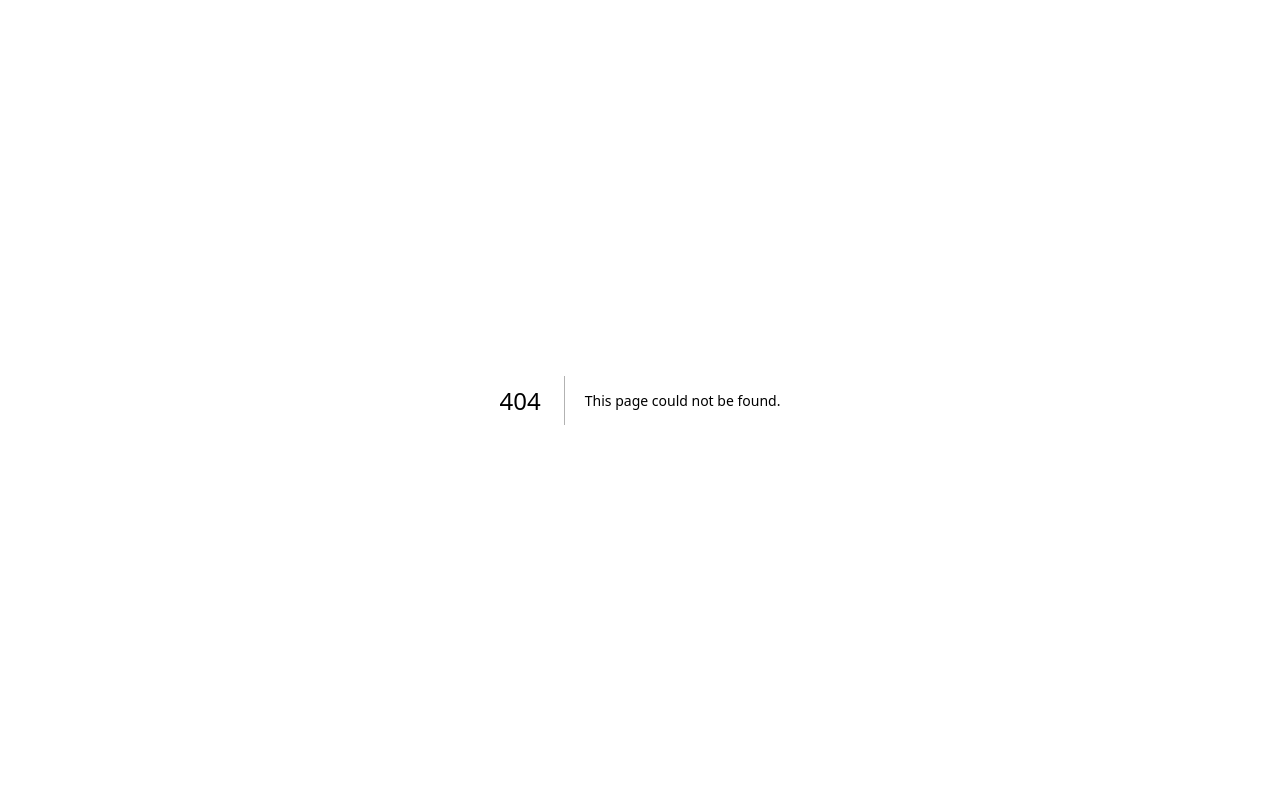
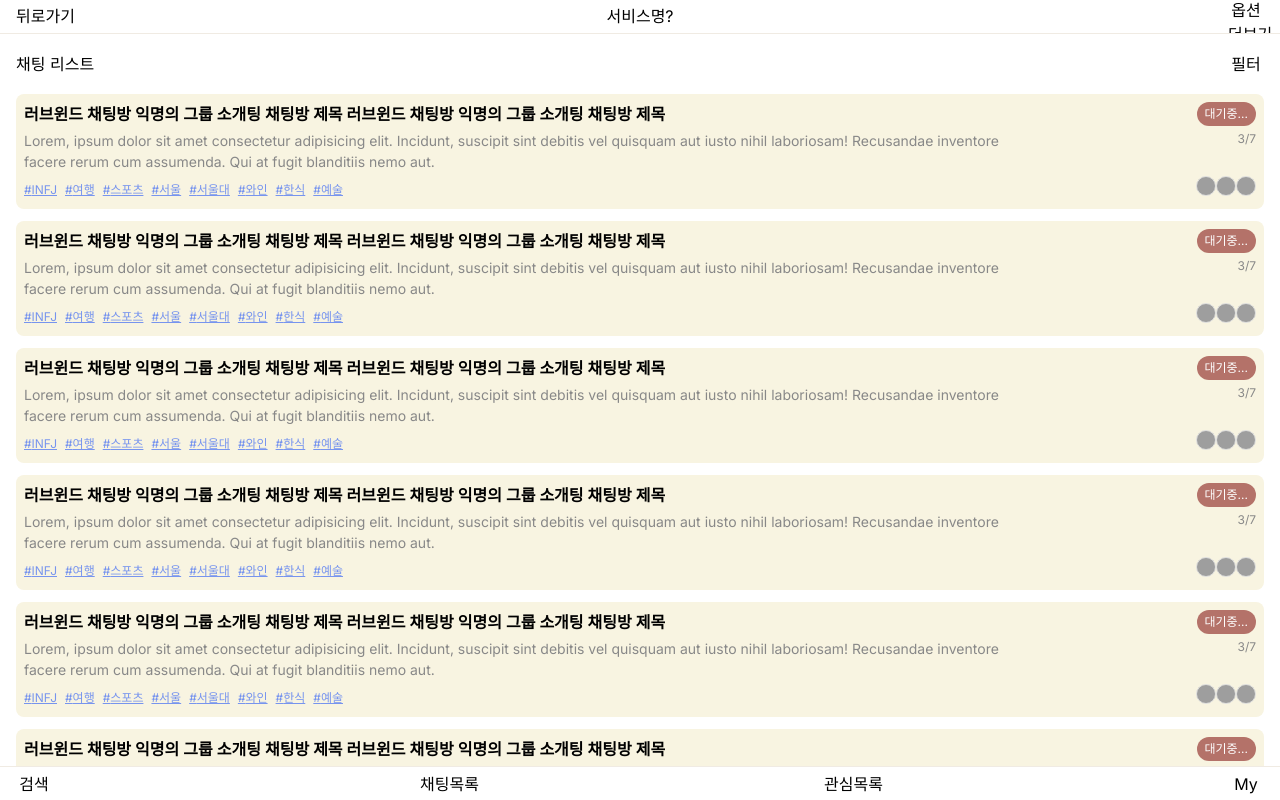
Before and after one commit to Lovilind/web-client-chat, a Next.js app: page /chat in a window 1280 px wide. Before the commit this address had no page. Built offline with nearby package versions, Linux system fonts and the light colour scheme; grey boxes are pictures that could not be loaded.

Commit message:
기본 프로토 타입 UI 목록 추가 및 클릭 이벤트명 정의 및 호출

```diff
--- /dev/null
+++ b/app/chat/page.tsx
@@ -0,0 +1,49 @@
+'use client';
+
+import { ChattingRoomItem } from '@/components/ChattingRoomItem';
+
+import { GlobalNavigation } from '@/components/GlobalNavigation';
+import { TopHeader } from '@/components/TopHeader';
+
+export default function Chat() {
+  //TODO: GA나 관련 이벤트는 구독해서 처리할 수 있도록 store로 옵저빙 형태로 처리하기
+  const onClickFromChat = (eventName: string) => {
+    console.warn('🚀 >> onClickFromChat >> eventName:', eventName);
+  };
+
+  return (
+    <article className="page-container chat">
+      <div className="fx-col fx-cntn-cntr layout-contents">
+        <TopHeader onClickTopHeader={onClickFromChat} />
+        <div className="wrap-contents def-padng-sd">
+          <section className="wrap-contents-head fx-rw fx-algn-cntr">
+            <div className="box-head-left">
+              <h2 className="contents-header">채팅 리스트</h2>
+            </div>
+            <div className="box-head-right">
+              <button
+                className="filter-button wrap-btn"
+                onClick={(e: unknown) =>
+                  onClickFromChat('ON_CLICK_CHATTING_LIST_FILTER_BUTTON')
+                }
+              >
+                필터
+              </button>
+            </div>
+          </section>
+
+          <ul className="wrap-chatting-room-list">
+            <ChattingRoomItem onClickChattingRoomItem={onClickFromChat} />
+            <ChattingRoomItem onClickChattingRoomItem={onClickFromChat} />
+            <ChattingRoomItem onClickChattingRoomItem={onClickFromChat} />
+            <ChattingRoomItem onClickChattingRoomItem={onClickFromChat} />
+            <ChattingRoomItem onClickChattingRoomItem={onClickFromChat} />
+            <ChattingRoomItem onClickChattingRoomItem={onClickFromChat} />
+            <ChattingRoomItem onClickChattingRoomItem={onClickFromChat} />
+          </ul>
+        </div>
+        <GlobalNavigation onClickGlobalNavigation={onClickFromChat} />
+      </div>
+    </article>
+  );
+}
--- a/app/globals.css
+++ b/app/globals.css
@@ -24,4 +24,180 @@ body {
       rgb(var(--background-end-rgb))
     )
     rgb(var(--background-start-rgb));
+
+  word-break: keep-all;
 }
+
+/* TODO: tail wind로 정의해서 쓸것, 우선 사요 */
+
+.page-container {
+  width: 100%;
+  height: 100vh;
+  background-color: #333;
+  color: #000;
+}
+
+.layout-contents {
+  height: 100%;
+  background-color: #fff;
+  display: flex;
+  margin: 0 auto;
+}
+
+.fx-rw {
+  display: flex;
+}
+.fx-col {
+  display: flex;
+  flex-direction: column;
+}
+
+.fx-algn-cntr {
+  align-items: center;
+}
+
+.fx-cntn-cntr {
+  justify-content: center;
+}
+
+.wrap-contents {
+  width: 100%;
+  height: 100%;
+  overflow-y: auto;
+  overflow-x: hidden;
+}
+
+.def-padng-sd {
+  padding-left: 16px;
+  padding-right: 16px;
+}
+
+.def-padng-tb {
+  padding-top: 16px;
+  padding-bottom: 16px;
+}
+
+.wrap-btn {
+  width: 36px;
+  height: 36px;
+  background-position: center;
+  background-repeat: no-repeat;
+  cursor: pointer;
+}
+
+.row-1 {
+  display: block;
+  white-space: nowrap;
+  overflow: hidden;
+  text-overflow: ellipsis;
+}
+
+.row-2 {
+  -webkit-line-clamp: 2;
+  display: -webkit-box;
+  -webkit-box-orient: vertical;
+  overflow: hidden;
+}
+
+.wrap-contents-head {
+  justify-content: space-between;
+  margin-bottom: 12px;
+  position: sticky;
+  top: 0;
+  background-color: #fff;
+  padding-top: 12px;
+}
+
+/* NOTE: 컴포넌트 */
+
+#lvl-header {
+  justify-content: space-between;
+  border-bottom: 1px solid #f0ebe3;
+  overflow: hidden;
+}
+
+#lvl-gnb {
+  justify-content: space-between;
+  overflow: hidden;
+  border-top: 1px solid #f0ebe3;
+}
+
+.wrap-chatting-room-list .room-title {
+  font-size: 16px;
+  font-weight: 600;
+  max-width: 80%;
+}
+
+.wrap-chatting-room-list #lvl-chatting-room-item {
+  padding: 8px;
+  border-radius: 8px;
+  background-color: #f8f4e1;
+}
+
+.wrap-chatting-room-list .room-enter-count,
+.wrap-chatting-room-list .room-desc {
+  font-size: 14px;
+  color: #888;
+  max-width: 80%;
+}
+.wrap-chatting-room-list .room-enter-count,
+.wrap-chatting-room-list .room-status-badge {
+  display: inline-flex;
+  margin-left: auto;
+  align-items: center;
+  flex-shrink: 0;
+}
+
+.wrap-chatting-room-list .room-enter-count {
+  margin-bottom: auto;
+  font-size: 12px;
+}
+
+.wrap-chatting-room-list .room-status-badge {
+  border-radius: 30px;
+  padding: 0 8px;
+  color: #fff;
+  background-color: #b47269;
+  font-size: 12px;
+}
+
+.wrap-chatting-room-list .box-info.mid {
+  margin: 4px 0;
+}
+
+.wrap-chatting-room-list #lvl-chatting-room-item {
+  margin: 12px 0;
+}
+.wrap-chatting-room-list #lvl-chatting-room-item:first-child {
+  margin-top: 0;
+}
+
+#lvl-interest-badge {
+  display: inline-block;
+  font-size: 12px;
+  height: 20px;
+  color: #7794ee;
+  text-decoration: underline;
+  cursor: pointer;
+  margin-right: 8px;
+}
+
+#lvl-interest-badge::before {
+  content: '#';
+}
+
+.user-thumbnail {
+  background-image: url('https://cdn.pixabay.com/photo/2015/10/05/22/37/blank-profile-picture-973460_1280.png');
+  width: 20px;
+  height: 20px;
+  display: inline-block;
+  background-size: cover;
+  border-radius: 50%;
+  overflow: hidden;
+  border: 1px solid #ddd;
+  flex-shrink: 0;
+}
+
+.wrap-entry-thumbnails {
+  margin-left: auto;
+}
--- /dev/null
+++ b/components/ChattingRoomItem.tsx
@@ -0,0 +1,57 @@
+'use client';
+
+import { UserThumbnail } from './UserThumbnail';
+
+export const ChattingRoomItem = ({
+  onClickChattingRoomItem,
+}: {
+  onClickChattingRoomItem?: (eventName: string) => void;
+}) => {
+  const onCLickItem = (eventName: string) => (e: unknown) => {
+    if (onClickChattingRoomItem) {
+      onClickChattingRoomItem(eventName);
+    }
+  };
+  return (
+    <li
+      id="lvl-chatting-room-item"
+      onClick={onCLickItem('ON_CLICK_CHATTING_ROOM_ITEM')}
+    >
+      <div className="box-info fx-rw top">
+        <h3 className="room-title row-1">
+          러브윈드 채팅방 익명의 그룹 소개팅 채팅방 제목 러브윈드 채팅방 익명의
+          그룹 소개팅 채팅방 제목
+        </h3>
+        <label className="room-status-badge">대기중...</label>
+      </div>
+
+      <div className="box-info fx-rw mid">
+        <p className="room-desc row-2">
+          Lorem, ipsum dolor sit amet consectetur adipisicing elit. Incidunt,
+          suscipit sint debitis vel quisquam aut iusto nihil laboriosam!
+          Recusandae inventore facere rerum cum assumenda. Qui at fugit
+          blanditiis nemo aut.
+        </p>
+        <span className="room-enter-count ">3/7</span>
+      </div>
+
+      <section className="box-info fx-rw bottom">
+        <section className="wrap-interest">
+          <label id="lvl-interest-badge">INFJ</label>
+          <label id="lvl-interest-badge">여행</label>
+          <label id="lvl-interest-badge">스포츠</label>
+          <label id="lvl-interest-badge">서울</label>
+          <label id="lvl-interest-badge">서울대</label>
+          <label id="lvl-interest-badge">와인</label>
+          <label id="lvl-interest-badge">한식</label>
+          <label id="lvl-interest-badge">예술</label>
+        </section>
+        <section className="wrap-entry-thumbnails fx-rw">
+          <UserThumbnail />
+          <UserThumbnail />
+          <UserThumbnail />
+        </section>
+      </section>
+    </li>
+  );
+};
--- /dev/null
+++ b/components/GlobalNavigation.tsx
@@ -0,0 +1,42 @@
+'use client';
+
+export const GlobalNavigation = ({
+  onClickGlobalNavigation,
+}: {
+  onClickGlobalNavigation?: (eventName: string) => void;
+}) => {
+  const onClickGlobalNavigationButton =
+    (eventName: string) => (e?: unknown) => {
+      if (onClickGlobalNavigation) {
+        onClickGlobalNavigation(eventName);
+      }
+    };
+  return (
+    <footer id="lvl-gnb" className="fx-rw fx-algn-cntr def-padng-sd">
+      <button
+        className="search-button wrap-btn"
+        onClick={onClickGlobalNavigationButton('ON_CLICK_SEARCH_BUTTON')}
+      >
+        검색
+      </button>
+      <button
+        className="chat-list-button wrap-btn"
+        onClick={onClickGlobalNavigationButton('ON_CHAT_LIST_BUTTON')}
+      >
+        채팅목록
+      </button>
+      <button
+        className="favorite-button wrap-btn"
+        onClick={onClickGlobalNavigationButton('ON_FAVORITE_BUTTON')}
+      >
+        관심목록
+      </button>
+      <button
+        className="profile-button wrap-btn"
+        onClick={onClickGlobalNavigationButton('ON_PROFILE_BUTTON')}
+      >
+        My
+      </button>
+    </footer>
+  );
+};
--- /dev/null
+++ b/components/TopHeader.tsx
@@ -0,0 +1,33 @@
+'use client';
+
+export const TopHeader = ({
+  onClickTopHeader,
+}: {
+  onClickTopHeader?: (eventName: string) => void;
+}) => {
+  const onClickHeaderButton = (eventName: string) => (e: unknown) => {
+    if (onClickTopHeader) {
+      onClickTopHeader(eventName);
+    }
+  };
+
+  return (
+    <header id="lvl-header" className="fx-rw fx-algn-cntr def-padng-sd">
+      <button
+        className="back-button wrap-btn"
+        onClick={onClickHeaderButton('ON_CLICK_BACK_BuTTON')}
+      >
+        뒤로가기
+      </button>
+
+      <span className="service-name">서비스명?</span>
+
+      <button
+        className="option-button wrap-btn"
+        onClick={onClickHeaderButton('ON_CLICK_OPTION_BUTTON')}
+      >
+        옵션 더보기
+      </button>
+    </header>
+  );
+};
--- /dev/null
+++ b/components/UserThumbnail.tsx
@@ -0,0 +1,3 @@
+export const UserThumbnail = () => {
+  return <label className="user-thumbnail"></label>;
+};
```
